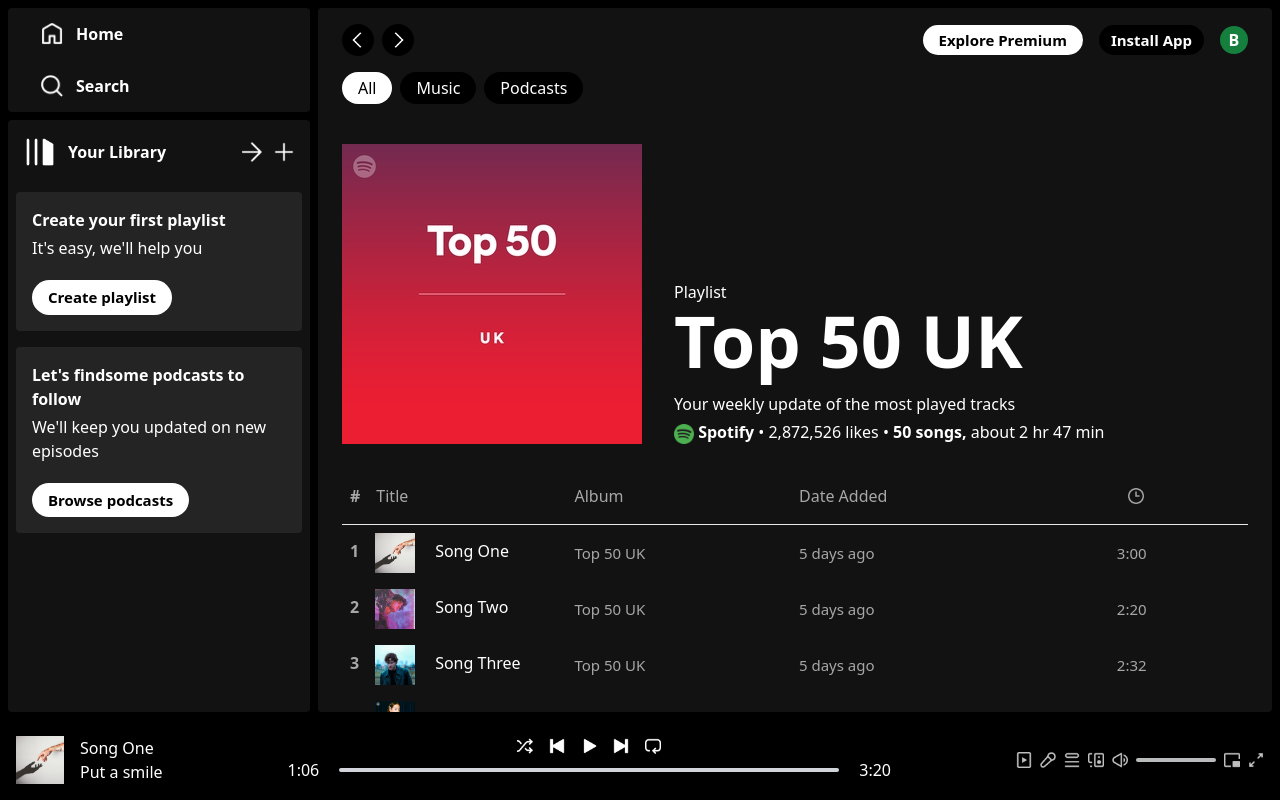
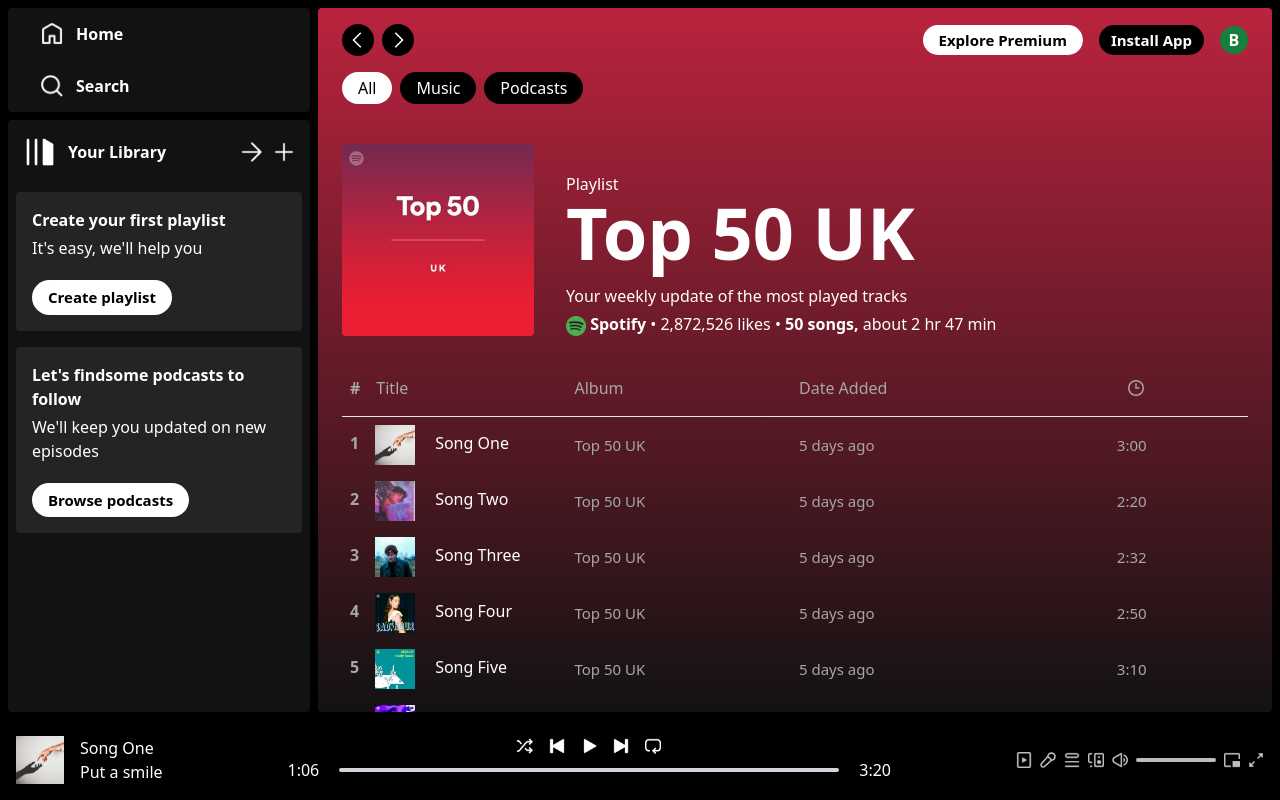
Before and after one commit to bbiircan/Spotify-Clone, a React (Vite) app: page /album/1 in a window 1280 px wide. Built offline with nearby package versions, Linux system fonts and the light colour scheme.

Commit message:
Refactored Navbar and Display components to enable navigation with arrows using `useNavigate`, and to dynamically set the background color in `Display` based on album data.

```diff
--- a/src/components/Display.jsx
+++ b/src/components/Display.jsx
@@ -1,11 +1,28 @@
-import React from 'react'
-import { Route, Routes } from 'react-router-dom'
+import React, { useRef, useEffect } from 'react'
+import { Route, Routes, useLocation } from 'react-router-dom'
 import DisplayHome from './DisplayHome'
 import DisplayAlbum from './DisplayAlbum'
+import { albumsData } from '../assets/assets'
 
 const Display = () => {
+
+    const displayRef = useRef();
+    const location = useLocation();
+    const isAlbum = location.pathname.includes("album");
+    const albumId = isAlbum ? location.pathname.slice(-1) : "";
+    const bgColor = albumsData[Number(albumId)].bgColor;
+
+    useEffect(()=>{
+        if (isAlbum) {
+          displayRef.current.style.background = `linear-gradient(${bgColor}, #121212)`
+        }
+        else {
+          displayRef.current.style.background = `#121212`
+        }
+    })
+
   return (
-    <div className='w-[100%] m-2 px-6 pt-4 rounded bg-[#121212] text-white overflow-auto lg:w-[75%] lg:ml-0'>
+    <div ref={displayRef} className='w-[100%] m-2 px-6 pt-4 rounded bg-[#121212] text-white overflow-auto lg:w-[75%] lg:ml-0'>
       <Routes>
         <Route path='/' element={<DisplayHome/>} />
         <Route path='/album/:id' element={<DisplayAlbum/>} />
--- a/src/components/DisplayAlbum.jsx
+++ b/src/components/DisplayAlbum.jsx
@@ -12,7 +12,7 @@ const DisplayAlbum = () => {
     <>
       <Navbar />
       <div className='mt-10 flex gap-8 flex-col md:flex-row md:items-end'>
-        <img src={albumData.image} alt="" />
+        <img className='w-48 rounded' src={albumData.image} alt="" />
         <div className='flex flex-col'>
             <p>Playlist</p>
             <h2 className='text-5xl font-bold mb-4 md:text-7xl'>{albumData.name}</h2>
--- a/src/components/Navbar.jsx
+++ b/src/components/Navbar.jsx
@@ -1,13 +1,17 @@
 import React from 'react'
 import {assets} from '../assets/assets'
+import { useNavigate } from 'react-router-dom'
 
 const Navbar = () => {
+
+  const navigate = useNavigate()
+
   return (
     <>
       <div className='w-full flex justify-between items-center font-semibold'>
         <div className='flex items-center gap-2'>
-            <img className='w-8 bg-black p-2 rounded-2xl cursor-pointer' src={assets.arrow_left} alt="" />
-            <img className='w-8 bg-black p-2 rounded-2xl cursor-pointer' src={assets.arrow_right} alt="" />
+            <img onClick={()=> navigate(-1)} className='w-8 bg-black p-2 rounded-2xl cursor-pointer' src={assets.arrow_left} alt="" />
+            <img onClick={()=> navigate(1)} className='w-8 bg-black p-2 rounded-2xl cursor-pointer' src={assets.arrow_right} alt="" />
         </div>
         <div className='flex items-center gap-4'>
           <p className='bg-white text-black text-[15px] px-4 py-1 rounded-2xl hidden md:block cursor-pointer'>Explore Premium</p>
```
